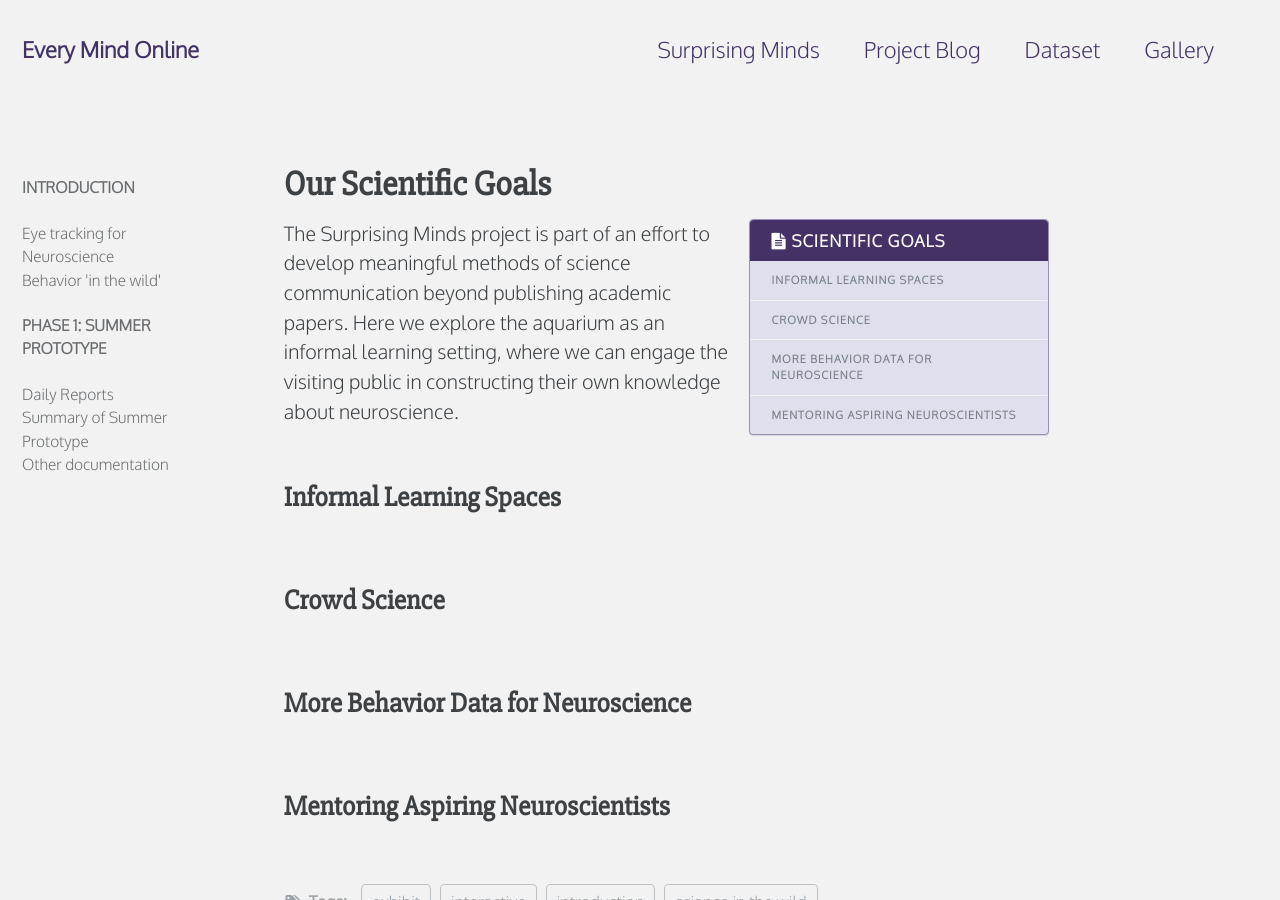
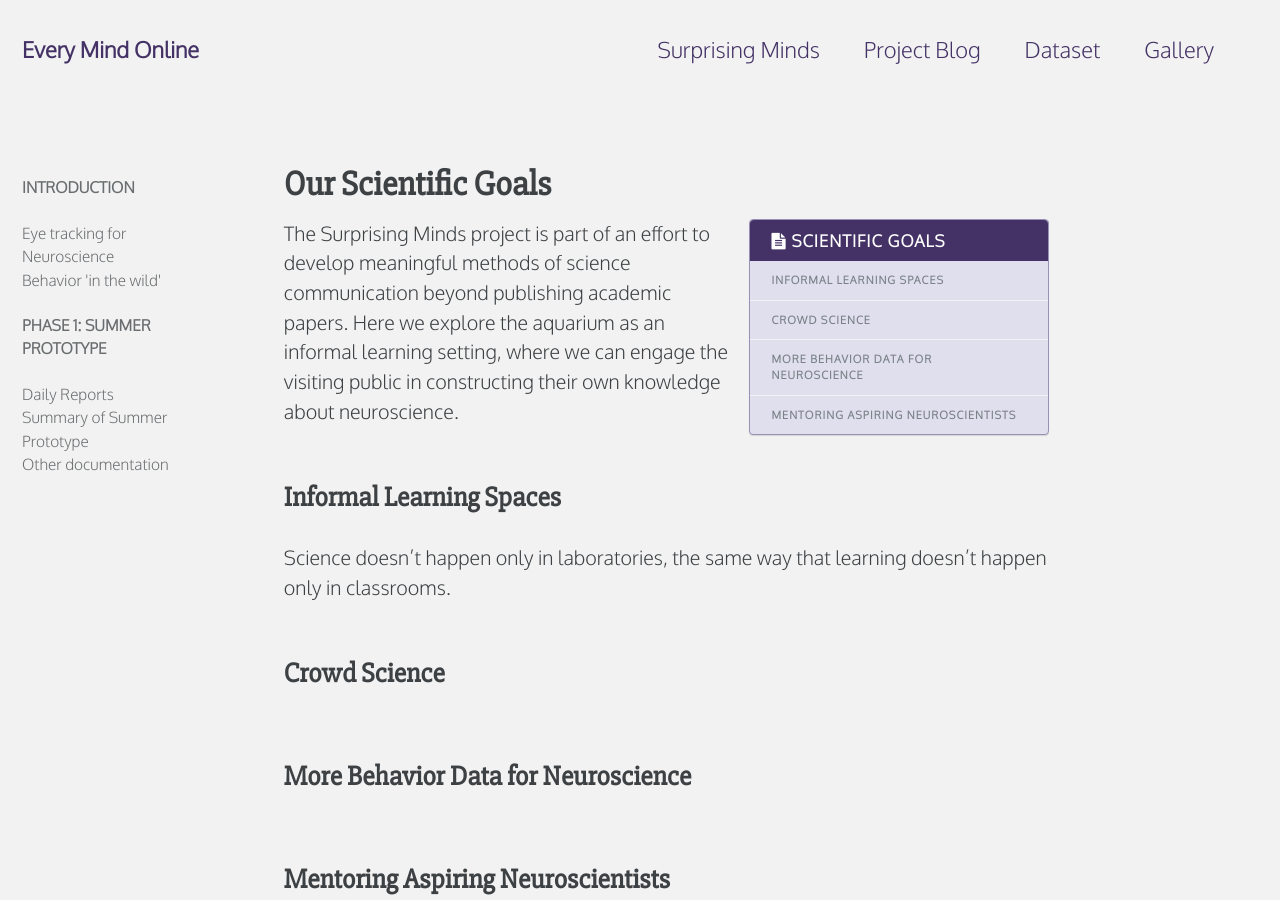
Before and after one commit to everymind/SurprisingMinds, a Jekyll site: the page built from _documentation/Scientific-goals.md, in a window 1280 px wide and 900 px high. Built offline with Jekyll 4.4.1, drawn with Linux system fonts in a browser that asks for light colours; comment, search, counter and statistics services are not loaded.

Commit message:
Update Scientific-goals.md

```diff
--- a/_documentation/Scientific-goals.md
+++ b/_documentation/Scientific-goals.md
@@ -17,6 +17,8 @@ The Surprising Minds project is part of an effort to develop meaningful methods
 
 ## Informal Learning Spaces
 
+Science doesn't happen only in laboratories, the same way that learning doesn't happen only in classrooms.
+
 ## Crowd Science
 
 ## More Behavior Data for Neuroscience
```
